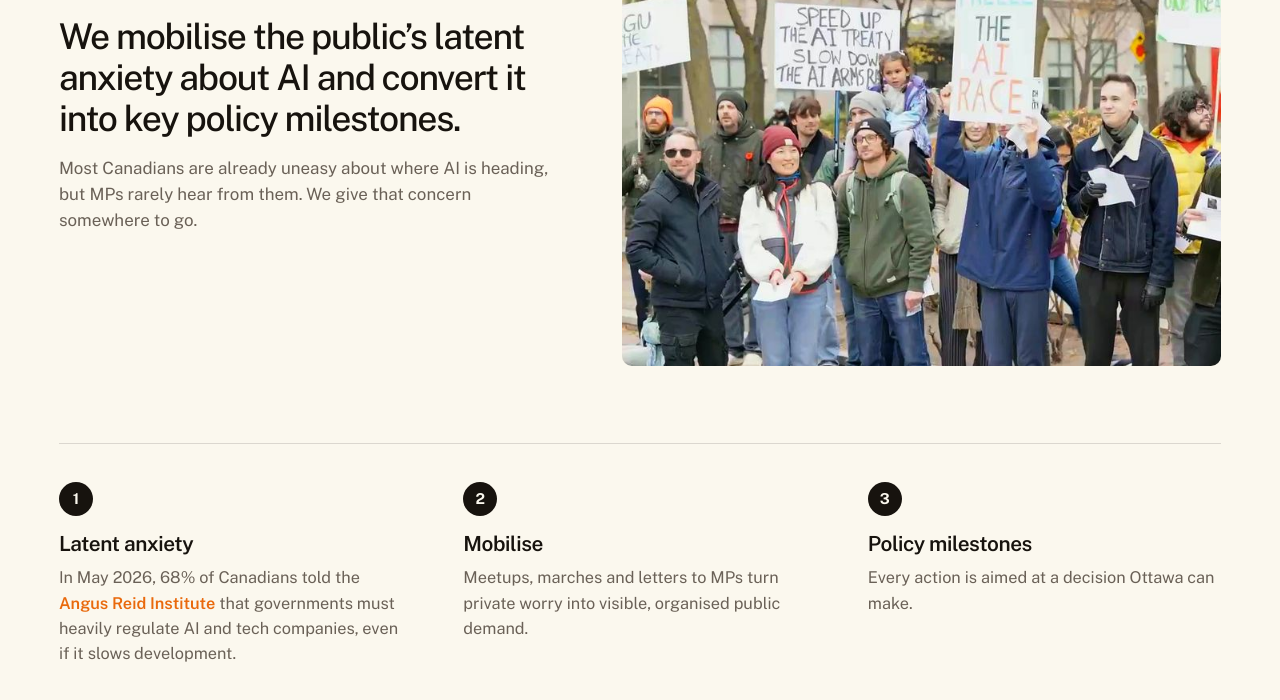
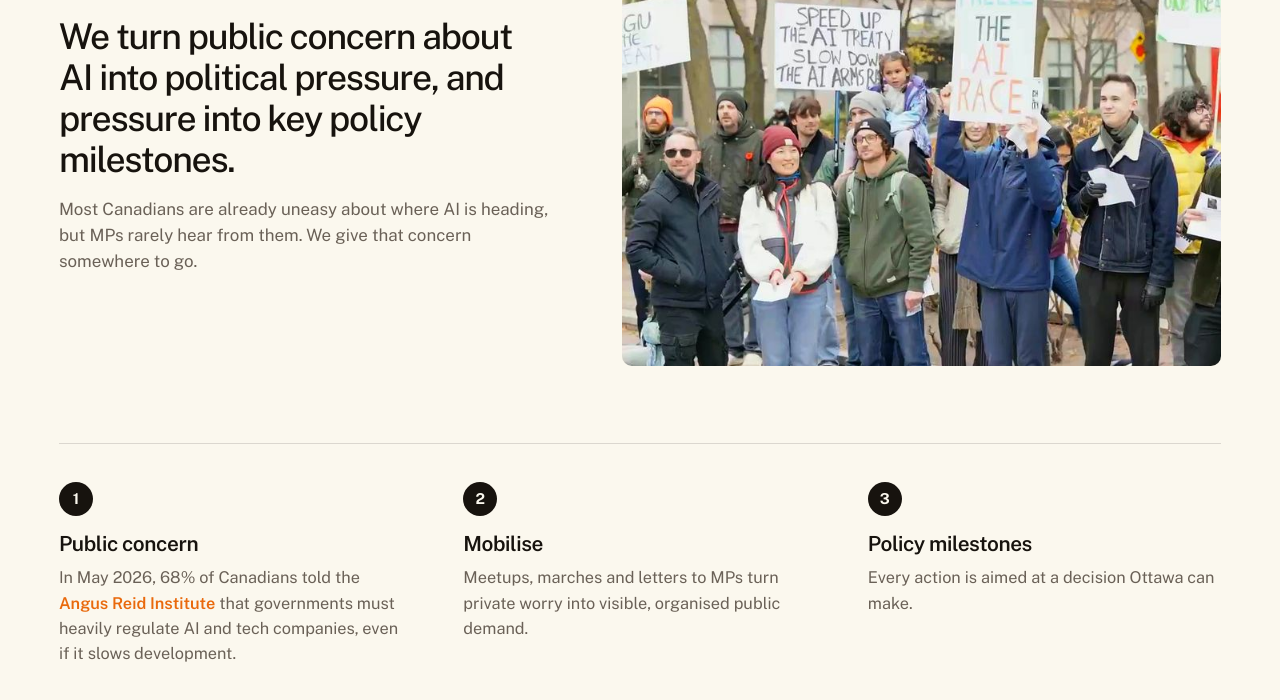
Before and after one commit to Mzane0803/pauseaitoronto.info, a plain HTML site: page plan.html in a window 1280 px wide. Shown: the part 360-1060 px from the top of the page. Drawn offline with Linux system fonts and the light colour scheme.

Commit message:
Update theory of change and fix donation fallback link

```diff
--- a/plan.html
+++ b/plan.html
@@ -66,7 +66,7 @@
 <section class="blk" id="theory" aria-labelledby="toc-title">
   <div class="blk-text">
     <h2 class="h-sec" id="toc-title">Theory of change</h2>
-    <p class="lead">We mobilise the public’s latent anxiety about AI and convert it into key policy milestones.</p>
+    <p class="lead">We turn public concern about AI into political pressure, and pressure into key policy milestones.</p>
     <p>Most Canadians are already uneasy about where AI is heading, but MPs rarely hear from them. We give that concern somewhere to go.</p>
   </div>
   <figure class="blk-img"><img src="assets/img/t-crowd.jpg" width="749" height="680" loading="lazy" decoding="async" alt="A crowd with hand-painted signs outside the U.S. Consulate in Toronto."></figure>
@@ -74,7 +74,7 @@
 
 <section class="chain-wrap" aria-label="How it works">
   <ol class="chain">
-    <li><b aria-hidden="true">1</b><h3>Latent anxiety</h3><p>In May 2026, 68% of Canadians told the <a href="https://angusreid.org/wp-content/uploads/2026/06/2026.06.01_AI_Policy_data_centres.pdf">Angus Reid Institute</a> that governments must heavily regulate AI and tech companies, even if it slows development.</p></li>
+    <li><b aria-hidden="true">1</b><h3>Public concern</h3><p>In May 2026, 68% of Canadians told the <a href="https://angusreid.org/wp-content/uploads/2026/06/2026.06.01_AI_Policy_data_centres.pdf">Angus Reid Institute</a> that governments must heavily regulate AI and tech companies, even if it slows development.</p></li>
     <li><b aria-hidden="true">2</b><h3>Mobilise</h3><p>Meetups, marches and letters to MPs turn private worry into visible, organised public demand.</p></li>
     <li><b aria-hidden="true">3</b><h3>Policy milestones</h3><p>Every action is aimed at a decision Ottawa can make.</p></li>
   </ol>
```
Also changed, not shown: donate.html (+1 -1 lines).
